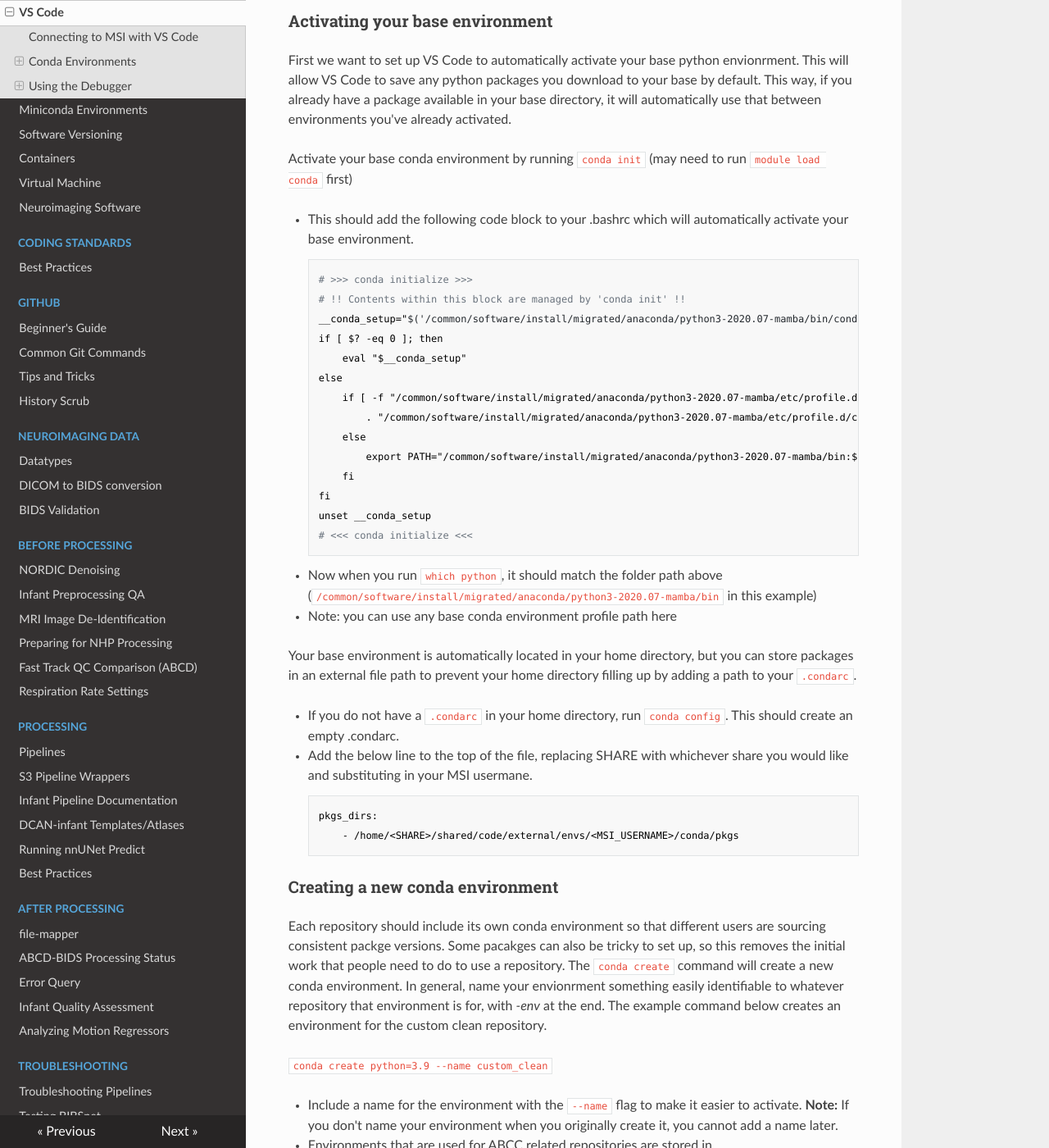
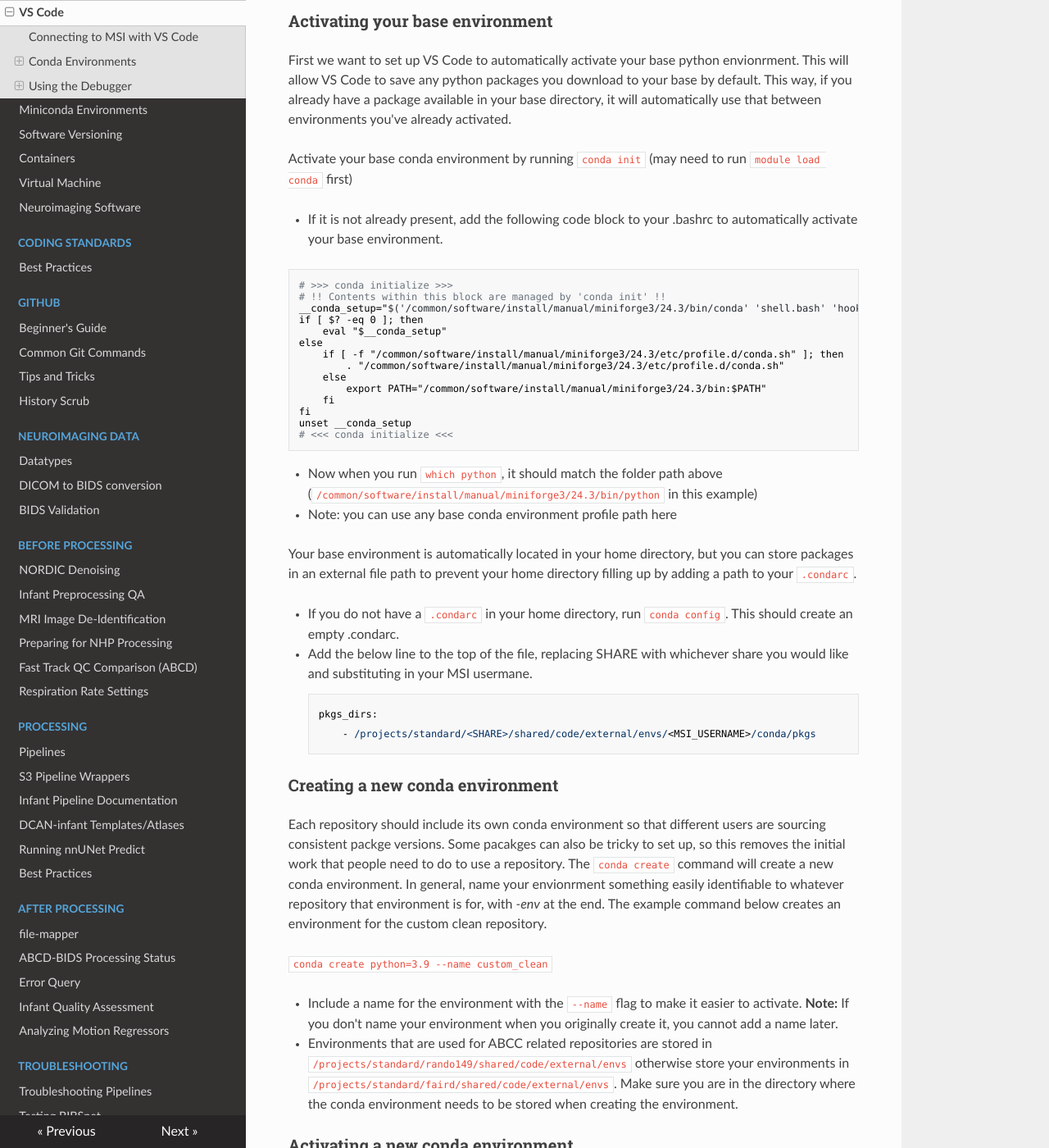
Before and after one commit to DCAN-Labs/cdni-brain, an MkDocs documentation site: the page built from docs/vscode.md, in a window 1280 px wide and 1400 px high, scrolled down 3493 px. Shown: the whole window at 82% size. Built offline with MkDocs 1.6.1, drawn with Linux system fonts in a browser that asks for light colours; nearby versions of some CDN libraries; some of the changed text lies outside the part shown.

Commit message:
Revise conda environment setup instructions in vscode.md
Updated instructions for setting up conda environment paths and activation in VS Code. Corrected paths and clarified environment storage locations.

````diff
--- a/docs/vscode.md
+++ b/docs/vscode.md
@@ -105,24 +105,25 @@ First we want to set up VS Code to automatically activate your base python envio
 
 Activate your base conda environment by running `conda init` (may need to run `module load conda` first)
 
-- This should add the following code block to your .bashrc which will automatically activate your base environment.
+- If it is not already present, add the following code block to your .bashrc to automatically activate your base environment.
+```
+# >>> conda initialize >>>
+# !! Contents within this block are managed by 'conda init' !!
+__conda_setup="$('/common/software/install/manual/miniforge3/24.3/bin/conda' 'shell.bash' 'hook' 2> /dev/null)"
+if [ $? -eq 0 ]; then
+    eval "$__conda_setup"
+else
+    if [ -f "/common/software/install/manual/miniforge3/24.3/etc/profile.d/conda.sh" ]; then
+        . "/common/software/install/manual/miniforge3/24.3/etc/profile.d/conda.sh"
+    else
+        export PATH="/common/software/install/manual/miniforge3/24.3/bin:$PATH"
+    fi
+fi
+unset __conda_setup
+# <<< conda initialize <<<
+```
 
-        # >>> conda initialize >>>
-        # !! Contents within this block are managed by 'conda init' !!
-        __conda_setup="$('/common/software/install/migrated/anaconda/python3-2020.07-mamba/bin/conda' 'shell.bash' 'hook' 2> /dev/null)"
-        if [ $? -eq 0 ]; then
-            eval "$__conda_setup"
-        else
-            if [ -f "/common/software/install/migrated/anaconda/python3-2020.07-mamba/etc/profile.d/conda.sh" ]; then
-                . "/common/software/install/migrated/anaconda/python3-2020.07-mamba/etc/profile.d/conda.sh"
-            else
-                export PATH="/common/software/install/migrated/anaconda/python3-2020.07-mamba/bin:$PATH"
-            fi
-        fi
-        unset __conda_setup
-        # <<< conda initialize <<<
-
-- Now when you run `which python`, it should match the folder path above (`/common/software/install/migrated/anaconda/python3-2020.07-mamba/bin` in this example)
+- Now when you run `which python`, it should match the folder path above (`/common/software/install/manual/miniforge3/24.3/bin/python` in this example)
 - Note: you can use any base conda environment profile path here
 
 Your base environment is automatically located in your home directory, but you can store packages in an external file path to prevent your home directory filling up by adding a path to your `.condarc`.
@@ -132,7 +133,7 @@ Your base environment is automatically located in your home directory, but you c
 - Add the below line to the top of the file, replacing SHARE with whichever share you would like and substituting in your MSI usermane.
 
         pkgs_dirs:
-            - /home/<SHARE>/shared/code/external/envs/<MSI_USERNAME>/conda/pkgs
+            - /projects/standard/<SHARE>/shared/code/external/envs/<MSI_USERNAME>/conda/pkgs
 
 ### Creating a new conda environment
 
@@ -142,7 +143,7 @@ Each repository should include its own conda environment so that different users
 
 * Include a name for the environment with the `--name` flag to make it easier to activate. **Note:** If you don't name your environment when you originally create it, you cannot add a name later.
 
-* Environments that are used for ABCC related repositories are stored in `/home/rando149/shared/code/external/envs` otherwise store your environments in `/projects/standard/faird/shared/code/external/envs`. Make sure you are in the directory where the conda environment needs to be stored when creating the environment.
+* Environments that are used for ABCC related repositories are stored in `/projects/standard/rando149/shared/code/external/envs` otherwise store your environments in `/projects/standard/faird/shared/code/external/envs`. Make sure you are in the directory where the conda environment needs to be stored when creating the environment.
 
 ### Activating a new conda environment
 
````
